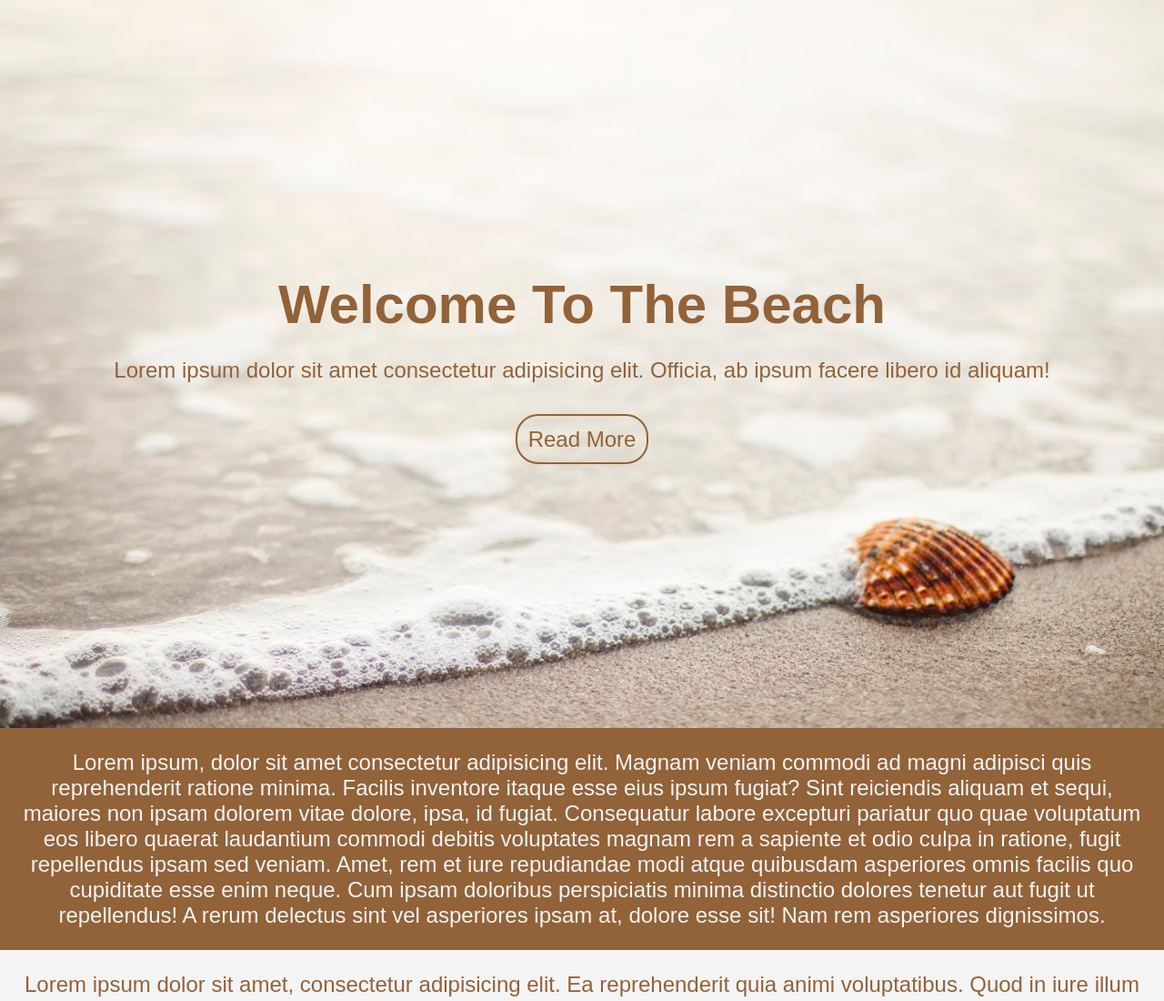
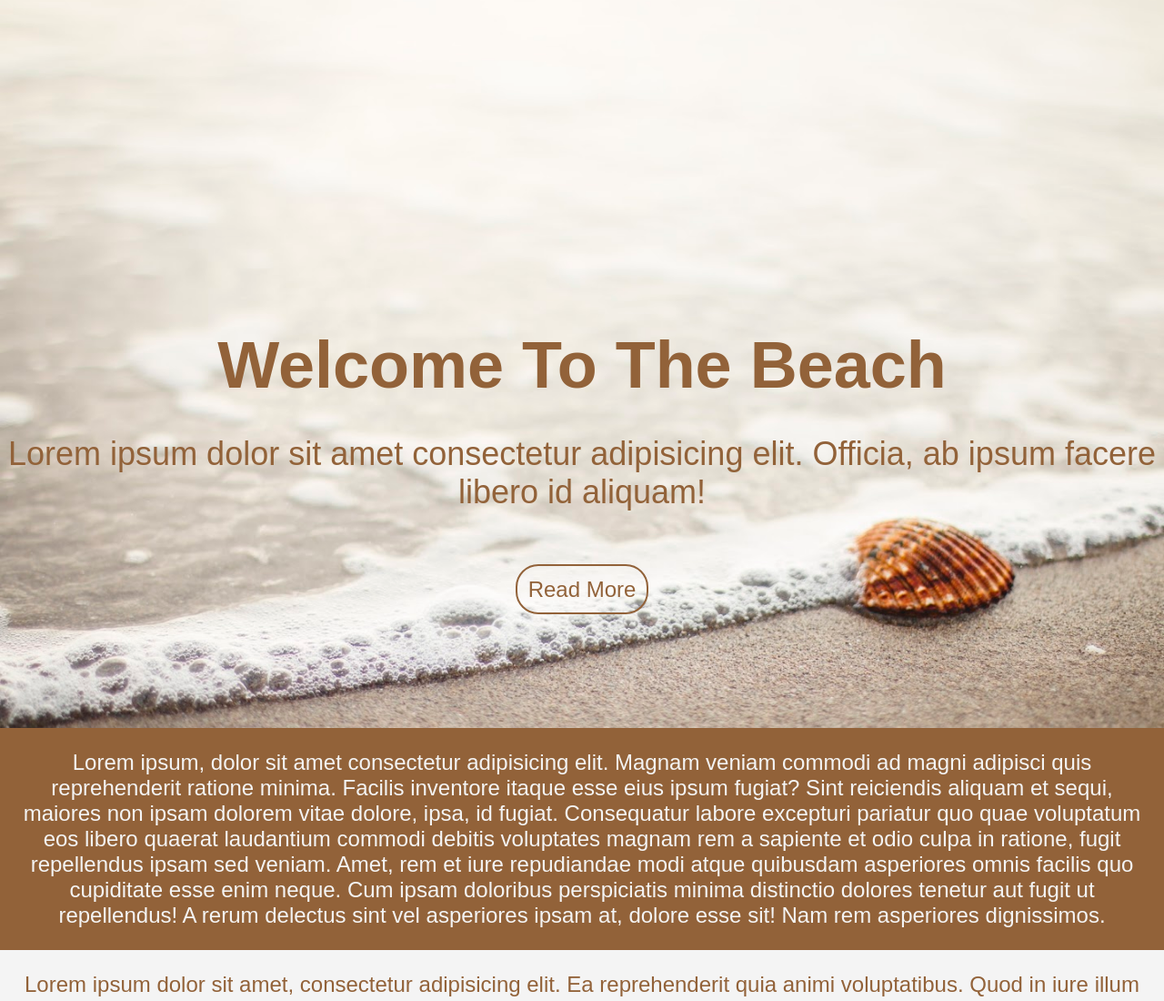
Before and after one commit to MrMykyta/pfm2023-task-html-css, a plain HTML site: page index.html in a window 1280 px wide. Shown: the top 1100 px of the page at 91% size. Drawn offline with Linux system fonts and the light colour scheme.

Commit message:
Change font-size .intro_p

```diff
--- a/style.css
+++ b/style.css
@@ -21,6 +21,7 @@ a{
 
 .intro_p{
     margin-bottom: 2em;
+    font-size: 1.5em;
 }
 
 .intro_a{
@@ -55,7 +56,7 @@ article{
 
 .intro_h1{
     padding-top: 5em;
-    font-size: 2.5em;
+    font-size: 3em;
     margin: 0;
 }
 
```
